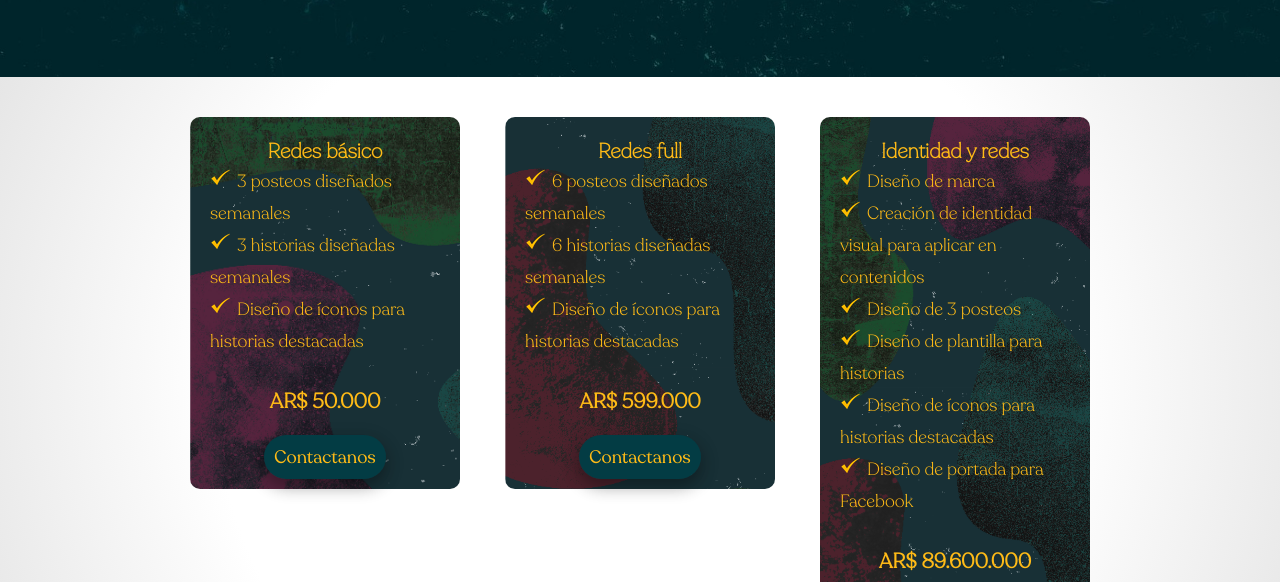
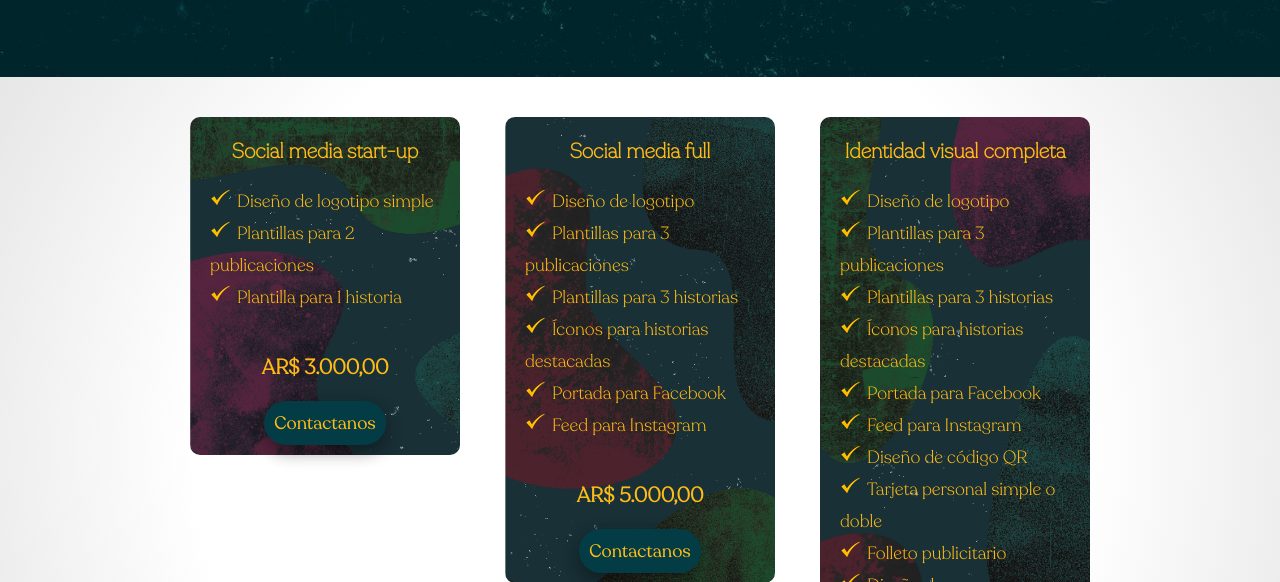
Before and after one commit to NicolasMZ/ZalvaEstudio, a website: page presupuestos.html in a window 1280 px wide. Shown: the part 218-800 px from the top of the page. Drawn offline with Linux system fonts and the light colour scheme.

Commit message:
Cards de presupuestos en página presupuestos

```diff
--- a/presupuestos.html
+++ b/presupuestos.html
@@ -55,44 +55,53 @@
             <div class="presup__bg">
                 <div class="presup__container margen-main"> <!-- Columnas con datos sobre los paquetes de servicios -->
                     <li class="item item--1">
-                        <h3>Redes básico</h3>
+                        <h3>Social media start-up</h3>
                         <ul>
-                            <li>3 posteos diseñados semanales</li>
-                            <li>3 historias diseñadas semanales</li>
-                            <li>Diseño de íconos para historias destacadas</li>
+                            <li>Diseño de logotipo simple</li>
+                            <li>Plantillas para 2 publicaciones</li>
+                            <li>Plantilla para 1 historia</li>
                         </ul>
-                        <h4>AR$ 50.000</h4>
+                        <h4>AR$ 3.000,00</h4>
                         <a href="#form-presupuestos" class="button--dark">Contactanos</a>
                     </li>
 
                     <li class="item item--2">
-                        <h3>Redes full</h3>
+                        <h3>Social media full</h3>
                         <ul>
-                            <li>6 posteos diseñados semanales</li>
-                            <li>6 historias diseñadas semanales</li>
-                            <li>Diseño de íconos para historias destacadas</li>
+                            <li>Diseño de logotipo</li>
+                            <li>Plantillas para 3 publicaciones</li>
+                            <li>Plantillas para 3 historias</li>
+                            <li>Íconos para historias destacadas</li>
+                            <li>Portada para Facebook</li>
+                            <li>Feed para Instagram</li>
                         </ul>
-                        <h4>AR$ 599.000</h4>
+                        <h4>AR$ 5.000,00</h4>
                         <a href="#form-presupuestos" class="button--dark">Contactanos</a>
                     </li>
 
                     <li class="item item--3">
-                        <h3>Identidad y redes</h3>
+                        <h3>Identidad visual completa</h3>
                         <ul>
-                            <li>Diseño de marca</li>
-                            <li>Creación de identidad visual para aplicar en contenidos</li>
-                            <li>Diseño de 3 posteos</li>
-                            <li>Diseño de plantilla para historias</li>
-                            <li>Diseño de íconos para historias destacadas</li>
-                            <li>Diseño de portada para Facebook</li>
+                            <li>Diseño de logotipo</li>
+                            <li>Plantillas para 3 publicaciones</li>
+                            <li>Plantillas para 3 historias</li>
+                            <li>Íconos para historias destacadas</li>
+                            <li>Portada para Facebook</li>
+                            <li>Feed para Instagram</li>
+                            <li>Diseño de código QR</li>
+                            <li>Tarjeta personal simple o doble</li>
+                            <li>Folleto publicitario</li>
+                            <li>Diseño de marca con mockup y manual de uso</li>
+
+
                         </ul>
-                        <h4>AR$ 89.600.000</h4>
+                        <h4>AR$ 12.000,00</h4>
                         <a href="#form-presupuestos" class="button--dark">Contactanos</a>
                     </li>
                 </div>
             </div>
 
-            <section id="form-presupuestos">
+            <section id="form-presupuestos margen-main">
 
                 <h3>Contanos un poco más de tu proyecto!</h3>
 
--- a/scss/components/_presupuestos.scss
+++ b/scss/components/_presupuestos.scss
@@ -26,6 +26,12 @@
 
         font-family: $font-primaryLight;
         font-size: 1.1rem;
+
+
+        transition: all 0.2s ease;
+        &:hover{
+            transform: scale(1.03);
+        }
     }
     .item--1{
         background-image: url(../img/texture-square1.png);
@@ -37,12 +43,17 @@
         background-image: url(../img/texture-vertical1.png);
     }
 
-    ul li{
+    ul {
+        padding: 20px 0 10px 0;
+
+        li{
         list-style-image: url(../img/checkmark.png);
         list-style-position: inside;
         text-align: left;
         line-height: 2rem;
+        }
     }
+
 
     h4{
         margin: 30px;
```
Also changed, not shown: css/style.css, 1 other file.
